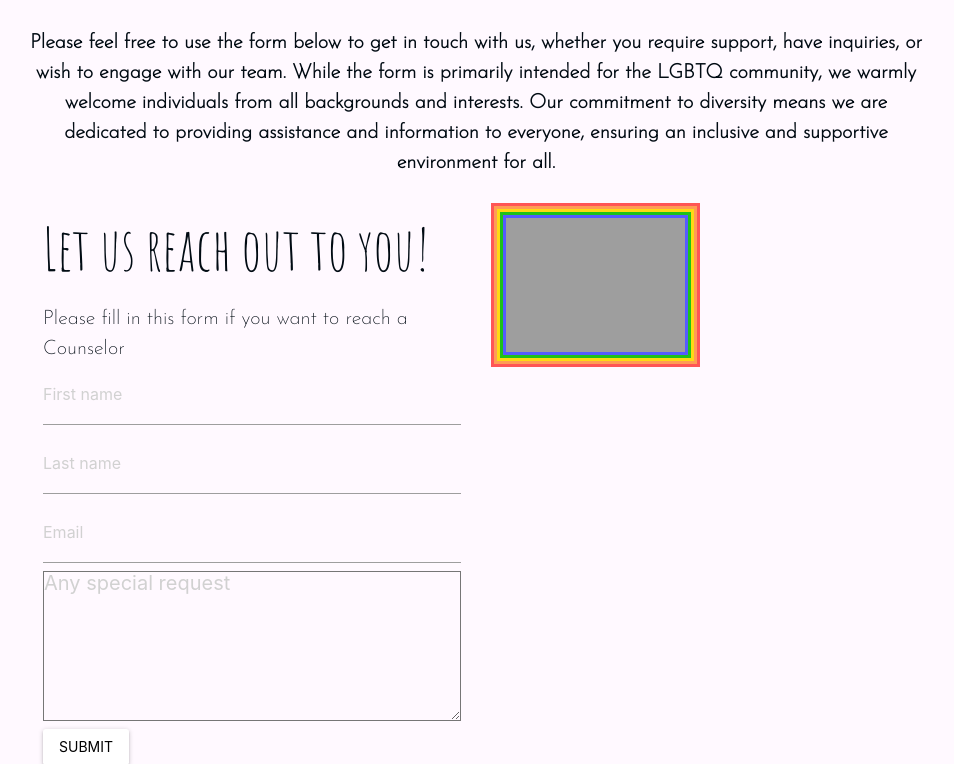
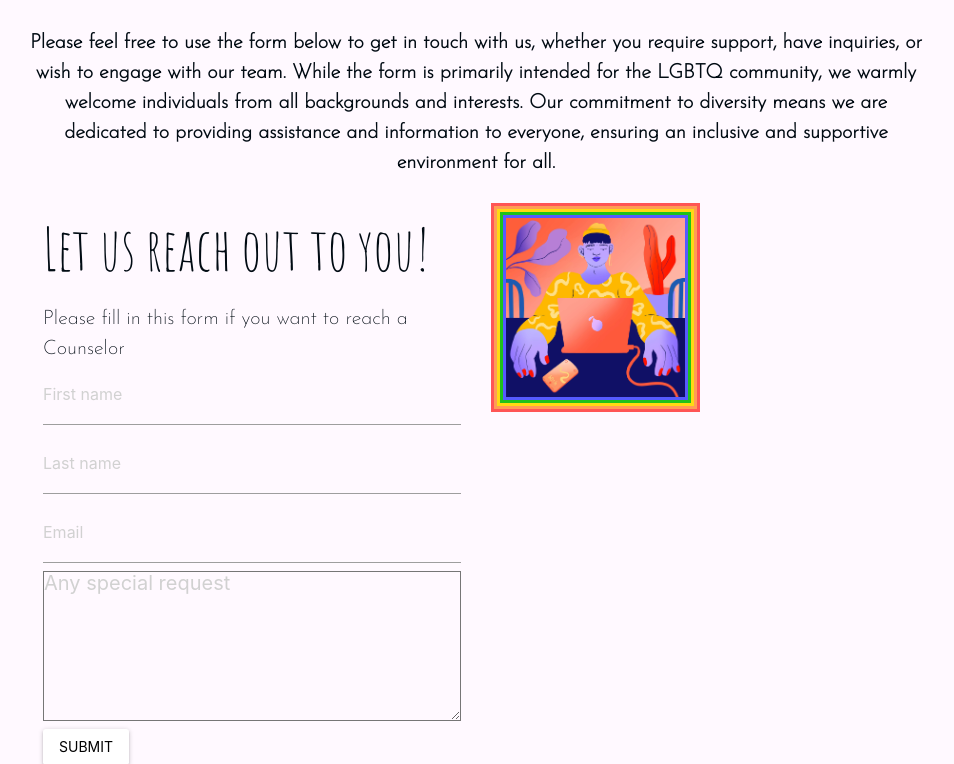
Before and after one commit to ignasvilkas/hackathon-june-23, a Django app: page /contact/ in a window 1280 px wide. Shown: the part 225-989 px from the top of the page, without its empty margins (164-1118 px from the left). Run offline with Django 4.2, Linux system fonts and the light colour scheme; some libraries are stand-ins or nearby versions; grey boxes are pictures that could not be loaded.

Commit message:
Add: form action attribute was added from 3part

```diff
--- a/main_app/templates/main_app/contact.html
+++ b/main_app/templates/main_app/contact.html
@@ -22,10 +22,10 @@
 <section>
     <div class="container">
         <div class="row">
-            <div class="grid-example col s12 m6">
+            <div class="col s12 m6">
                 <h3>Let us reach out to you!</h3>
                 <p class="contact-us-paragraph">Please fill in this form if you want to reach a Counselor</p>
-                <form action="www.team3.com" aria-label="contact form" method="post" target="_blank">
+                <form action="https://formspree.io/f/xzbqnjdp" aria-label="contact form" method="post">
                     <label for="fname"></label>
                     <input type="text" id="fname" name="firstname" aria-label="first name" placeholder="First name"
                         required>
@@ -44,10 +44,10 @@
                         class="waves-effect waves-light btn white black-text black-border">
                 </form>
             </div>
-            <div class="grid-example col s12 m6">
+            <div class="col s12 m6">
                 <!-- Image section here -->
                 <div class="col s12 l6 valign-wrapper">
-                    <img src="{% static 'media/contact-us-paragraph.jpg'%}" class="alexander"
+                    <img src="{% static 'media/contact-us-image.jpg'%}" class="alexander"
                         alt="contact us image" />
                 </div>
             </div>
@@ -130,7 +130,7 @@
                     <div class="col s12 m4">
                         <h4>Address</h4>
                         <p class="contact-us-paragraph">The Binary Unicorns Project</p>
-                        <p class="contact-us-paragraph"> PO Box 349500
+                        <p class="contact-us-paragraph">PO Box 349500
                             East Universum, Magic 90030</p>
                     </div>
                     <div class="col s12 m4">
@@ -139,7 +139,7 @@
                     </div>
                     <div class="col s12 m4">
                         <h4>General Inquiries</h4>
-                        <p class="contact-us-paragraph"><a href="mailto:nonbinaryunicorns@hotmail.com"
+                        <p class="contact-us-paragraph"><a href="mailto:spectumindd@gmail.com"
                                 aria-label="Send email">Please email our team</a></p>
                     </div>
                 </div>
```
